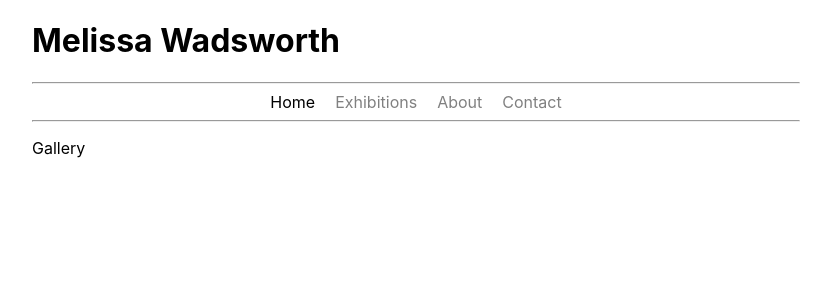
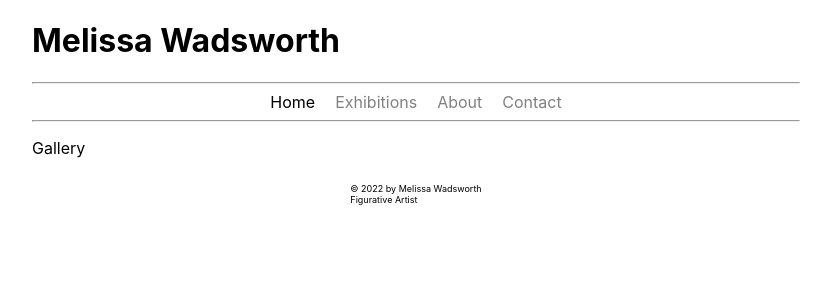
Before and after one commit to stevewadsworth/frontend, a React (Create React App) app in the folder melissa_website/: page / in a window 1280 px wide. Shown: the top 300 px of the page, without its empty margins (224-1055 px from the left). Built offline with nearby package versions, Linux system fonts and the light colour scheme.

Commit message:
Added Footer

```diff
--- a/melissa_website/src/App.js
+++ b/melissa_website/src/App.js
@@ -4,6 +4,7 @@ import Head from './Head/Head'
 import NavBar from './Head/NavBar';
 import ContentHandler from './ContentHandler';
 import pages from './PagesInfo';
+import Footer from './Footer';
 
 export default function App() {
 
@@ -14,6 +15,7 @@ export default function App() {
       <Head />
       <NavBar currentPage={currentPage} setPage={setPage}/>
       <ContentHandler currentPage={currentPage} />
+      <Footer />
     </div>
   );
 }
--- /dev/null
+++ b/melissa_website/src/Footer.css
@@ -0,0 +1,5 @@
+.Footer{
+    font-size: xx-small;
+    display: flex;
+    justify-content: center;
+}
--- /dev/null
+++ b/melissa_website/src/Footer.js
@@ -0,0 +1,9 @@
+import "./Footer.css"
+
+export default function Footer(){
+    return (
+        <div className="Footer">
+            <p>© 2022 by Melissa Wadsworth <br></br> Figurative Artist</p>
+        </div>
+    )
+}
```
